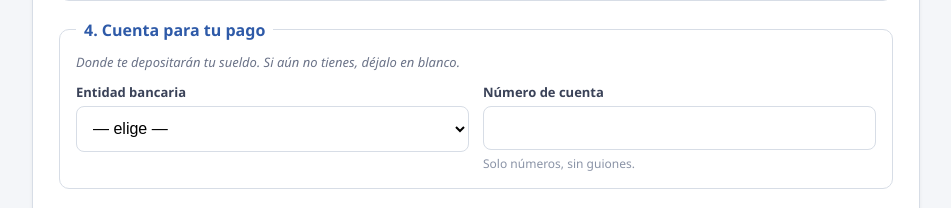
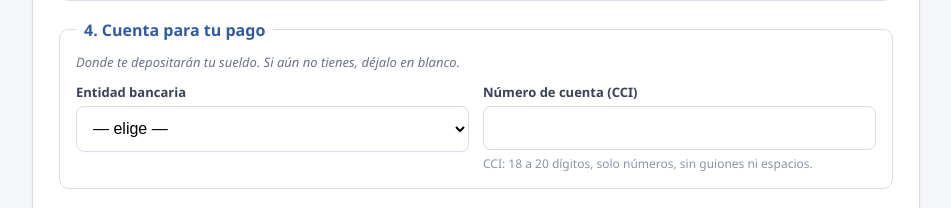
Before and after one commit to keyvigl/essalud-tregistro, a FastAPI app: page / in a window 1280 px wide. Shown: the part 2185-2393 px from the top of the page, without its empty margins (164-1115 px from the left). Run offline with FastAPI, Linux system fonts and the light colour scheme; some libraries are stand-ins or nearby versions.

Commit message:
ui: etiqueta CCI y validacion 18-20 digitos en numero de cuenta

```diff
--- a/app/templates/form_trabajador.html
+++ b/app/templates/form_trabajador.html
@@ -168,7 +168,7 @@
           {% for o in cat.tabla('entidad_bancaria') %}<option value="{{o.codigo}}" {% if v.get('entidad_bancaria')==o.codigo %}selected{% endif %}>{{o.descripcion}}</option>{% endfor %}
         </select>
       </label>
-      <label>Número de cuenta<input name="numero_cuenta" maxlength="20" inputmode="numeric" value="{{ v.get('numero_cuenta','') }}"><small class="hint">Solo números, sin guiones.</small></label>
+      <label>Número de cuenta (CCI)<input id="numero_cuenta" name="numero_cuenta" maxlength="20" inputmode="numeric" value="{{ v.get('numero_cuenta','') }}"><small class="hint">CCI: 18 a 20 dígitos, solo números, sin guiones ni espacios.</small></label>
     </div>
   </fieldset>
 
@@ -315,6 +315,8 @@ document.getElementById('ficha').addEventListener('submit', (ev)=>{
   if(td.value==='1' && !/^\d{8}$/.test(num)) errs.push('El DNI debe tener 8 dígitos.');
   if(!/^9\d{8}$/.test(document.getElementById('telefono').value.trim())) errs.push('El celular debe tener 9 dígitos y empezar con 9.');
   if(categoria()==='trabajador' && AFP.includes(rp.value) && cuspp.value.trim().length!==12) errs.push('El CUSPP debe tener 12 caracteres.');
+  const cci = document.getElementById('numero_cuenta').value.trim();
+  if(cci && (!/^\d+$/.test(cci) || cci.length < 18 || cci.length > 20)) errs.push('El número de cuenta (CCI) debe tener entre 18 y 20 dígitos, solo números.');
   if(errs.length){ ev.preventDefault(); alert('Revisa:\n\n• '+errs.join('\n• ')); }
 });
 
```
